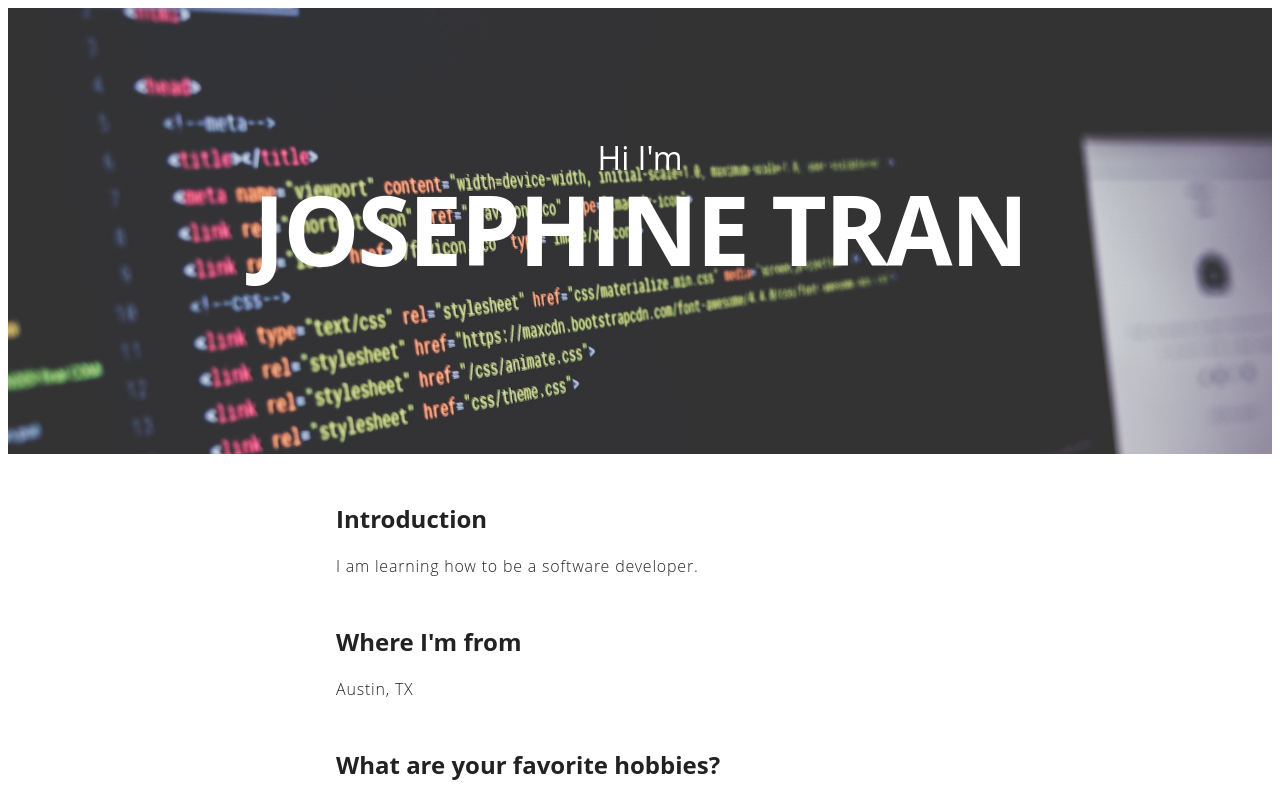
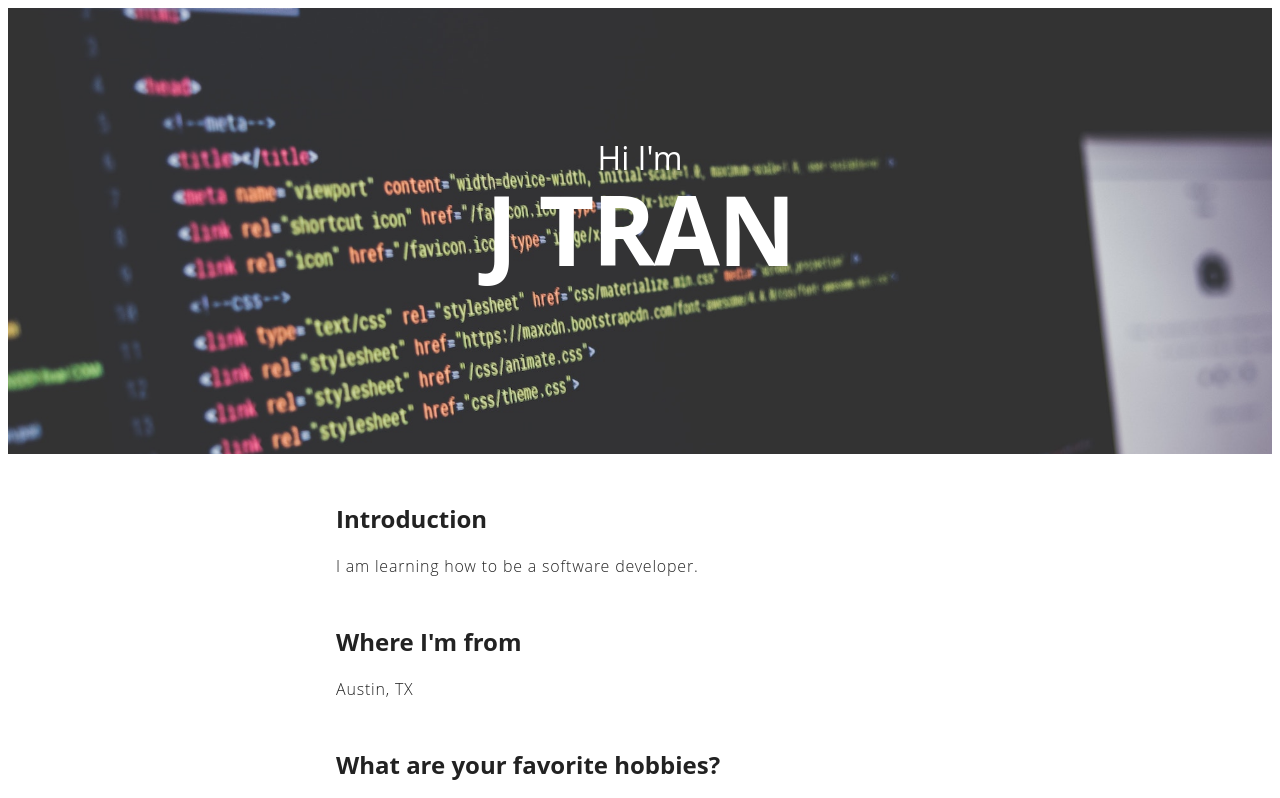
Before and after one commit to jaekaetea/jaekaetea.github.io, a plain HTML site: page index.html in a window 1280 px wide. Shown: the top 798 px of the page. Drawn offline with Linux system fonts and the light colour scheme.

Commit message:
Changing name

```diff
--- a/index.html
+++ b/index.html
@@ -13,7 +13,7 @@
 <body>
     <header class='masthead'>
         <p class='masthead-intro'>Hi I'm</p>
-        <h1 class='masthead-heading'>Josephine Tran</h1>
+        <h1 class='masthead-heading'>J Tran</h1>
     </header>
     <section class="details">
       <h1>Introduction</h1>
```
